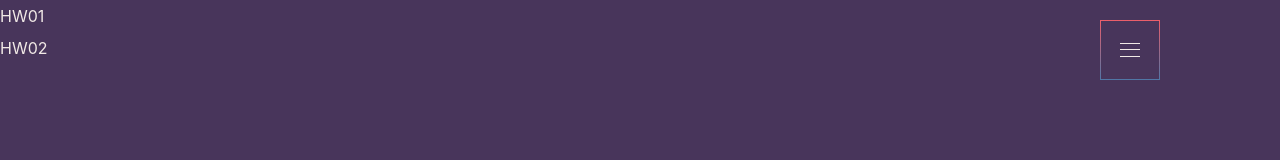
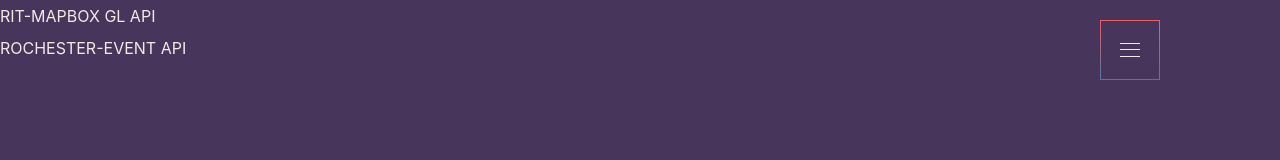
Before and after one commit to lulu9966y/liran-portfolio, a Gatsby site: page /web-development in a window 1280 px wide. Built offline with nearby package versions, Linux system fonts and the light colour scheme; Gatsby itself is replaced by a stand-in of ours.

Commit message:
mapbox 02272019

```diff
--- a/src/pages/web-development.js
+++ b/src/pages/web-development.js
@@ -12,11 +12,10 @@ class Web extends React.Component {
     return (
       <Layout>
         <SEO title="646projects" />
-        {staticdata.cells.map(cell => (
-          <div>
-            <a href="https://hw02.netlify.com/">{cell.title}</a>
-          </div>
-        ))}
+        <a href="https://dreamy-ardinghelli-0fec9d.netlify.com/">
+          RIT-MAPBOX GL API
+        </a><br />
+        <a href="https://hw02.netlify.com/">ROCHESTER-EVENT API</a>
         <Hamburger />
       </Layout>
     )
--- a/src/staticdata.json
+++ b/src/staticdata.json
@@ -1,10 +1,10 @@
 {
   "cells": [
     {
-      "title": "HW01"
+      "title": "<a href = 'https://dreamy-ardinghelli-0fec9d.netlify.com/'>RIT-MAPBOX GL API</a>"
     },
     {
-      "title": "HW02"
+      "title": "<a href = 'https://hw02.netlify.com/'>ROCHESTER-EVENT API</a>"
     }
   ]
 }
```
